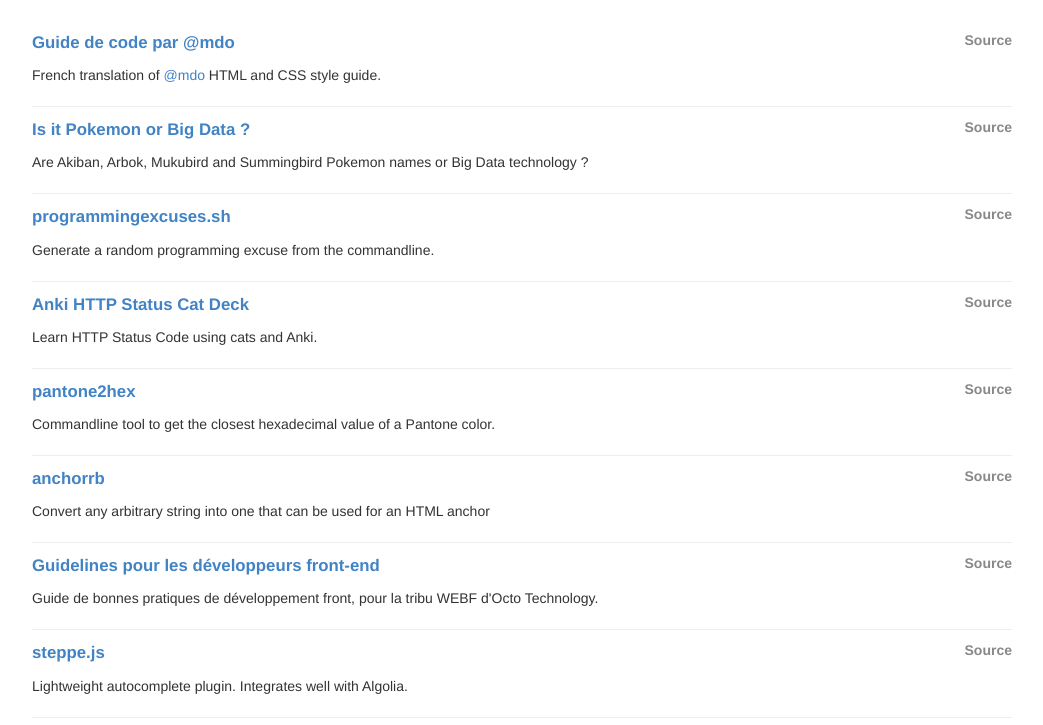
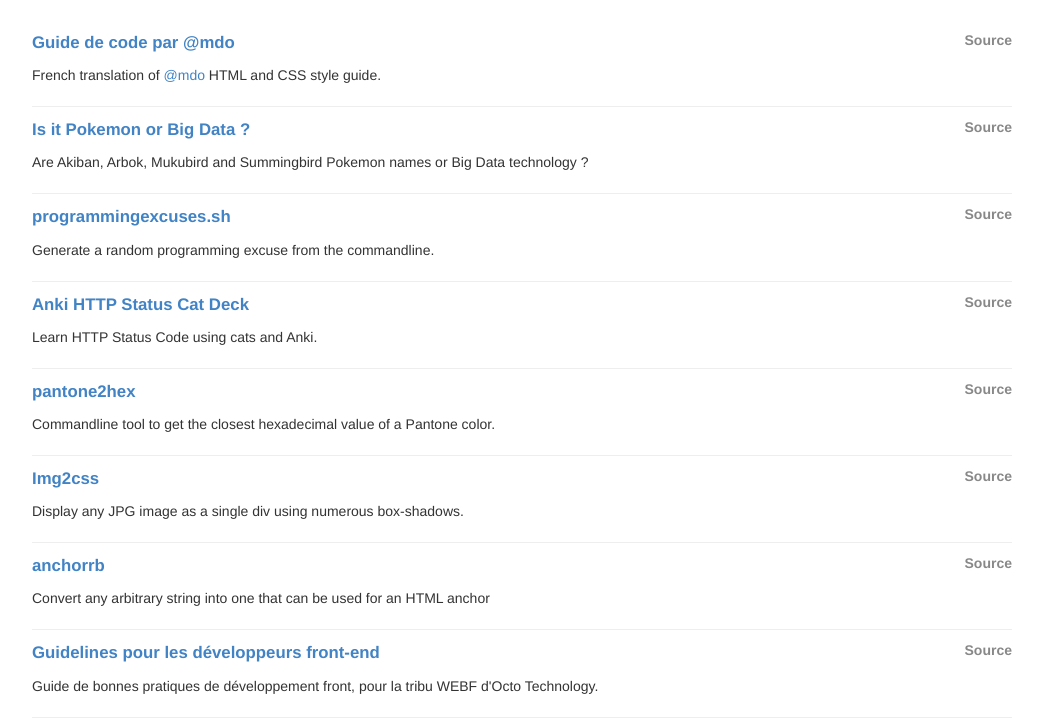
Before and after one commit to pixelastic/projects.pixelastic.com, a plain HTML site: page index.html in a window 1280 px wide. Shown: the part 63-788 px from the top of the page, without its empty margins (118-1161 px from the left). Drawn offline with Linux system fonts and the light colour scheme.

Commit message:
feat(img2css): Adding img2css

```diff
--- a/index.html
+++ b/index.html
@@ -61,6 +61,15 @@
         <a href="https://github.com/pixelastic/pantone2hex" class="project-source">Source</a>
         <div class="project-description">
           Commandline tool to get the closest hexadecimal value of a Pantone color.
+        </div>
+      </li>
+      <li class="project">
+        <h3 class="project-title">
+          <a href="https://github.com/pixelastic/img2css">Img2css</a>
+        </h3>
+        <a href="https://github.com/pixelastic/img2css" class="project-source">Source</a>
+        <div class="project-description">
+          Display any JPG image as a single div using numerous box-shadows.
         </div>
       </li>
       <li class="project">
```
